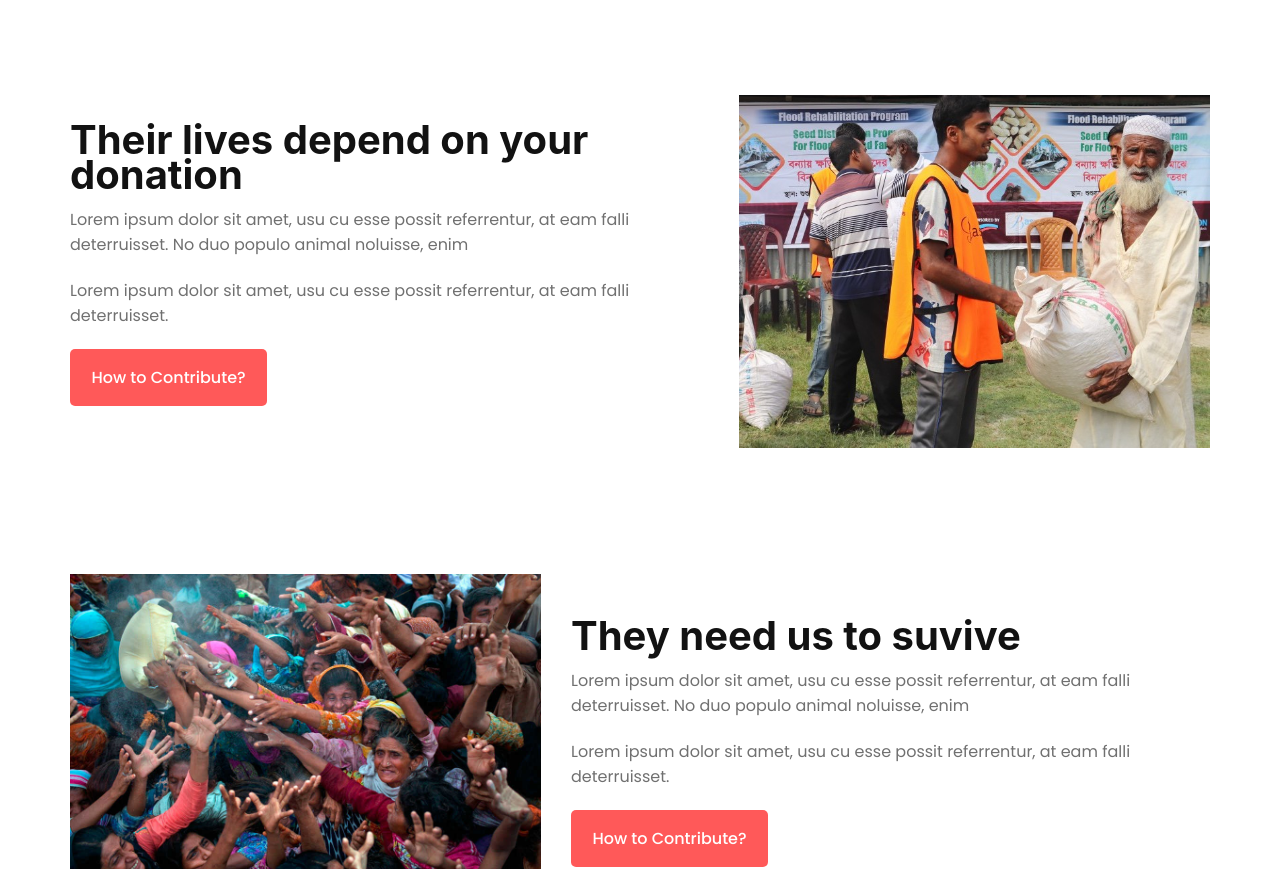
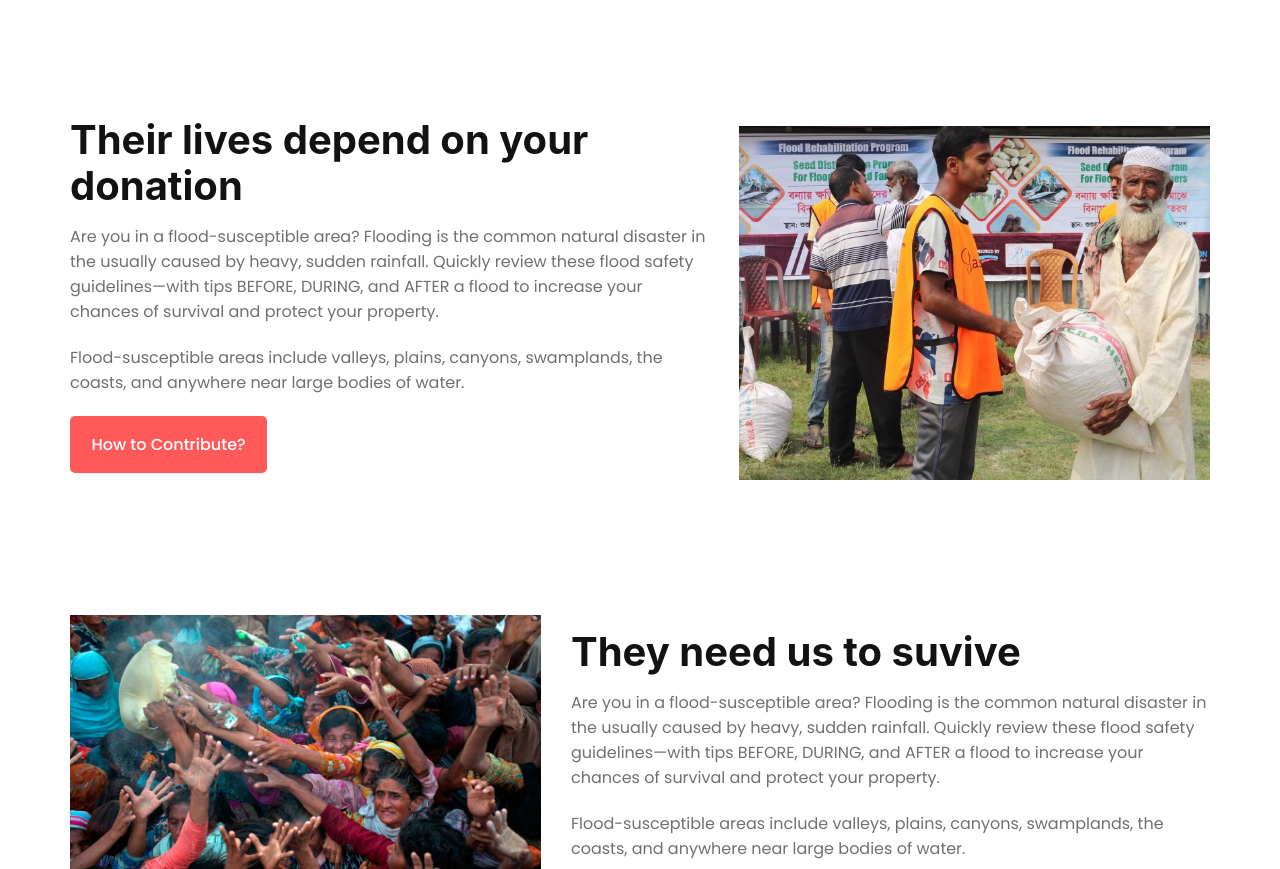
Before and after one commit to emeshitaafrin/donate-today, a plain HTML site: page index.html in a window 1280 px wide. Shown: the part 1931-2800 px from the top of the page. Drawn offline with Linux system fonts and the light colour scheme.

Commit message:
issue fixed

```diff
--- a/assets/styles/style.css
+++ b/assets/styles/style.css
@@ -91,7 +91,7 @@ h2 {
     font-weight: 700;
     letter-spacing: normal;
     margin-bottom: 15px;
-    line-height: 35px;
+    line-height: 46px;
 }
 p {
     font-size: 16px;
@@ -112,6 +112,7 @@ p {
     margin-top: 30px;
     border: 1px solid transparent;
     line-height: 100px;
+    cursor: pointer;
 }
 .btn:hover {
     color: #FF5959;
--- a/index.html
+++ b/index.html
@@ -18,7 +18,7 @@
         <div class="content-area">
             <h1>Help the flood victims</h1>
             <p class="banner-desc">Gently used clothing, socks, shoes, bedding, and blankets are almost always in need after a devastating flood. You can also help the children affected by floods by sending them books and toys. Purchase and donate new, non-perishable food items and bottled drinking water.</p>
-            <a class=" btn donate-btn">Donate Now</a>
+            <a href="#" class="btn donate-btn">Donate Now</a>
         </div>
     </section>
     <!-- Banner Area :End -->
@@ -49,7 +49,7 @@
         <div class="donate-option">
             <p>Other Amount (Taka)</p>
             <hr class="divider">
-            <a class=" btn donate-btn">Donate Now</a>
+            <a href="#" class=" btn donate-btn">Donate Now</a>
         </div>
 
     </section>
@@ -85,8 +85,8 @@
     <section class="contribute-area section-width section-space">
         <div class="content-area h-width pr">
             <h2>Their lives depend on your donation</h2>
-            <p>Lorem ipsum dolor sit amet, usu cu esse possit referrentur, at eam falli deterruisset. No duo populo animal noluisse, enim</p> <br>
-            <p>Lorem ipsum dolor sit amet, usu cu esse possit referrentur, at eam falli deterruisset.</p>
+            <p>Are you in a flood-susceptible area? Flooding is the common natural disaster in the usually caused by heavy, sudden rainfall. Quickly review these flood safety guidelines—with tips BEFORE, DURING, and AFTER a flood to increase your chances of survival and protect your property.</p> <br>
+            <p>Flood-susceptible areas include valleys, plains, canyons, swamplands, the coasts, and anywhere near large bodies of water. </p>
             <a href="#" class="btn contribute-btn">How to Contribute?</a>
         </div>
         <div class="img-area h-width pl">
@@ -102,8 +102,8 @@
         </div>
         <div class="content-area h-width pl">
             <h2>They need us to suvive</h2>
-            <p>Lorem ipsum dolor sit amet, usu cu esse possit referrentur, at eam falli deterruisset. No duo populo animal noluisse, enim</p> <br>
-            <p>Lorem ipsum dolor sit amet, usu cu esse possit referrentur, at eam falli deterruisset.</p>
+            <p>Are you in a flood-susceptible area? Flooding is the common natural disaster in the usually caused by heavy, sudden rainfall. Quickly review these flood safety guidelines—with tips BEFORE, DURING, and AFTER a flood to increase your chances of survival and protect your property.</p> <br>
+            <p>Flood-susceptible areas include valleys, plains, canyons, swamplands, the coasts, and anywhere near large bodies of water. </p>
             <a href="https://www.almanac.com/content/flood-safety-and-survival-tips" class="btn contribute-btn">How to Contribute?</a>
         </div>
 
```
